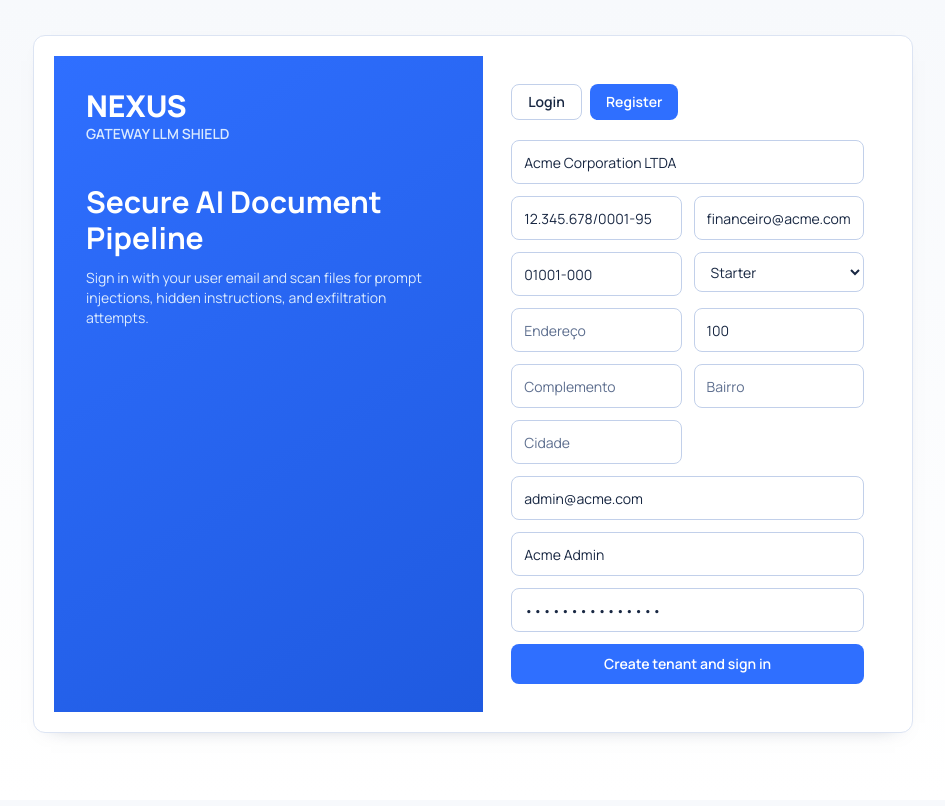
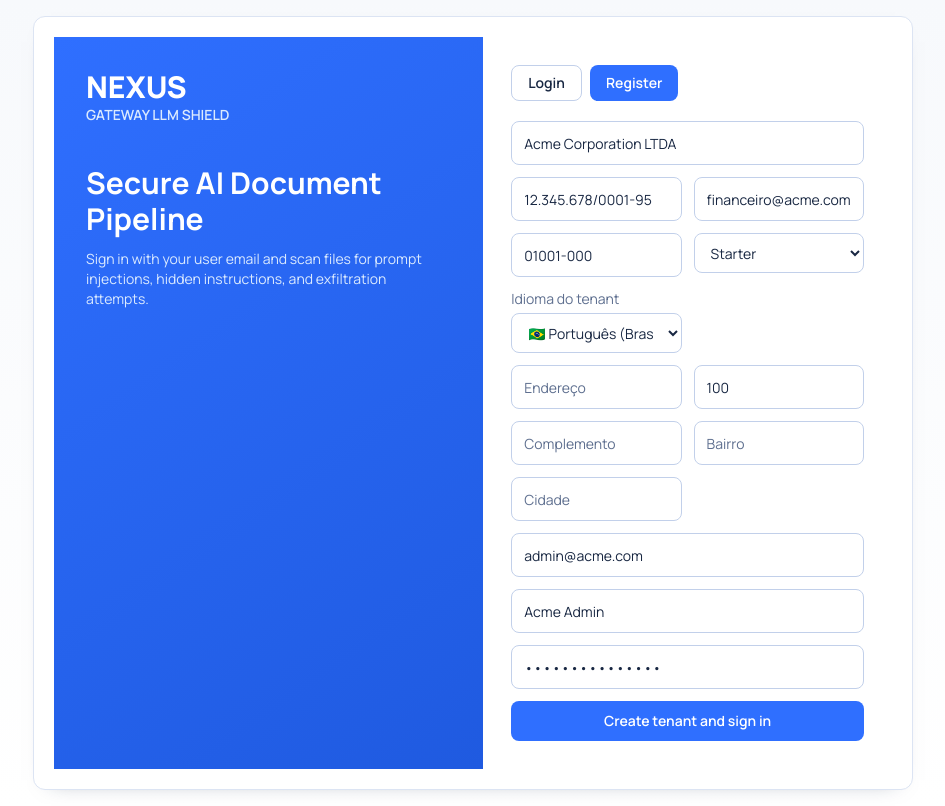
Before and after one commit to cfartes/gateway_llm_juridico, a Next.js app in the folder frontend/: page /login in a window 1280 px wide. Both pictures are taken after a click on the button "Register". Shown: the whole page, without its empty margins (167-1112 px from the left). Built offline with nearby package versions, Linux system fonts and the light colour scheme; no server answers.

Commit message:
feat(i18n): add tenant language selection to customer registration

```diff
--- a/frontend/src/app/login/page.tsx
+++ b/frontend/src/app/login/page.tsx
@@ -7,6 +7,7 @@ import { Card } from "@/components/ui/card";
 import { Input } from "@/components/ui/input";
 import { useI18n } from "@/hooks/use-i18n";
 import { ensureAccessToken, setSessionTokens } from "@/lib/auth";
+import { AppLocale, LOCALE_FLAGS, setStoredLocale } from "@/lib/i18n";
 
 const API_BASE = process.env.NEXT_PUBLIC_API_BASE_URL ?? "http://localhost:8000/api/v1";
 
@@ -32,6 +33,7 @@ export default function LoginPage() {
   const [city, setCity] = useState("");
   const [invoiceEmail, setInvoiceEmail] = useState("financeiro@acme.com");
   const [plan, setPlan] = useState<"starter" | "growth" | "business" | "enterprise">("starter");
+  const [language, setLanguage] = useState<AppLocale>("pt-BR");
   const [fullName, setFullName] = useState("Acme Admin");
 
   useEffect(() => {
@@ -106,6 +108,7 @@ export default function LoginPage() {
               city,
               invoice_email: invoiceEmail,
               plan,
+              language,
               email,
               full_name: fullName,
               password,
@@ -124,6 +127,9 @@ export default function LoginPage() {
 
       const data = (await response.json()) as { access_token: string; must_change_password?: boolean };
       setSessionTokens(data.access_token);
+      if (mode === "register") {
+        setStoredLocale(language);
+      }
       if (data.must_change_password) {
         router.replace("/first-access");
         return;
@@ -219,6 +225,23 @@ export default function LoginPage() {
 
               {mode === "register" ? (
                 <div className="grid grid-cols-1 gap-3 md:grid-cols-2">
+                  <label className="flex flex-col gap-1 text-sm text-[var(--color-text-soft)]">
+                    Idioma do tenant
+                    <select
+                      value={language}
+                      onChange={(e) => setLanguage(e.target.value as AppLocale)}
+                      className="h-10 rounded-lg border border-[var(--color-border-strong)] bg-[var(--color-surface)] px-3 text-sm text-[var(--color-text)]"
+                    >
+                      <option value="pt-BR">{LOCALE_FLAGS["pt-BR"]} Português (Brasil)</option>
+                      <option value="en-US">{LOCALE_FLAGS["en-US"]} English (US)</option>
+                      <option value="es-ES">{LOCALE_FLAGS["es-ES"]} Español</option>
+                    </select>
+                  </label>
+                </div>
+              ) : null}
+
+              {mode === "register" ? (
+                <div className="grid grid-cols-1 gap-3 md:grid-cols-2">
                   <Input
                     value={addressLine}
                     onChange={(e) => setAddressLine(e.target.value)}
```
Also changed, not shown: 2 other files (tests, documents, lock files or other folders).
